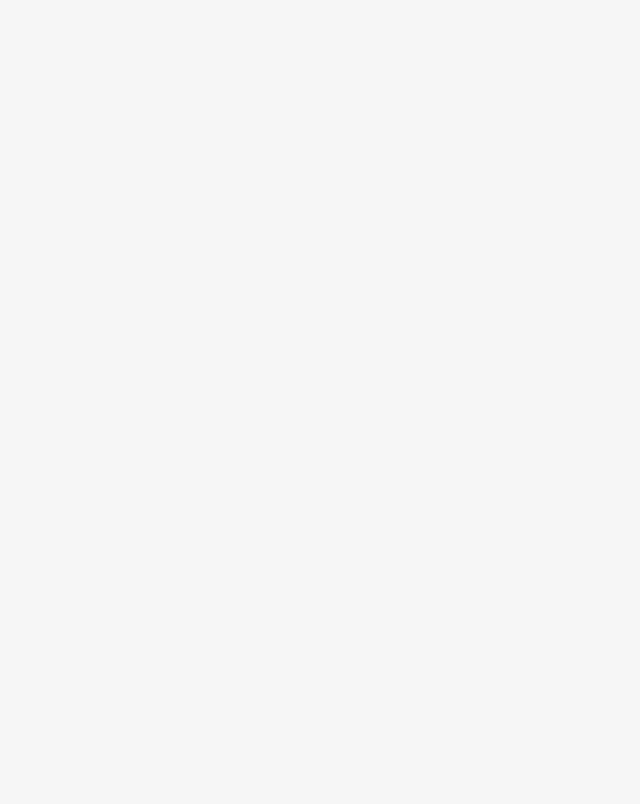
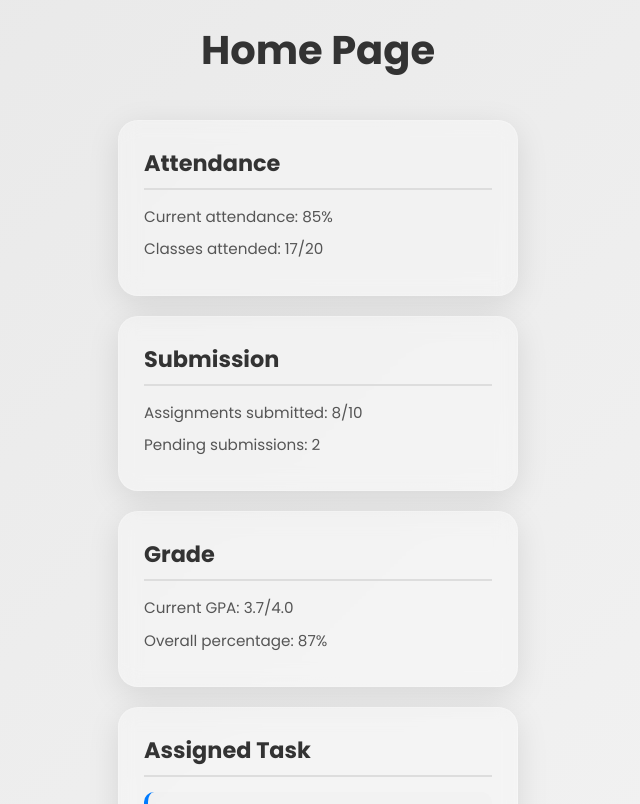
Before and after one commit to elizalsmn/CTG4-2025, a React (Create React App) app in the folder frontend/: page /HomePage in a window 1280 px wide. Before the commit this address had no page. Shown: the top 804 px of the page, without its empty margins (322-962 px from the left). Built offline with nearby package versions, Linux system fonts and the light colour scheme.

Commit message:
Routing HomePage

```diff
--- a/frontend/package.json
+++ b/frontend/package.json
@@ -8,15 +8,17 @@
     "@testing-library/react": "^16.3.0",
     "@testing-library/user-event": "^13.5.0",
     "@yudiel/react-qr-scanner": "^2.3.1",
+    "canvas-confetti": "^1.9.3",
+    "confetti": "^2.0.6",
     "react": "^19.1.1",
     "react-dom": "^19.1.1",
     "react-icons": "^5.5.0",
-    "react-router-dom": "^7.8.1",
+    "react-router-dom": "^7.8.2",
     "react-scripts": "5.0.1",
     "web-vitals": "^2.1.4"
   },
   "scripts": {
-    "start": "HTTPS=true HOST=0.0.0.0 react-scripts start",
+    "start": "react-scripts start",
     "build": "react-scripts build",
     "test": "react-scripts test",
     "eject": "react-scripts eject"
--- a/frontend/src/App.js
+++ b/frontend/src/App.js
@@ -23,6 +23,8 @@ function App() {
           <Route path="/signup2" element={<Signup2 />} />
           <Route path="/leaderboard" element={<Leaderboard />} />
           <Route path="/RedeemCoupon" element={<RedeemCoupon />}/>
+          <Route path="/leaderboard" element={<Leaderboard />} />
+          <Route path="/HomePage" element={<HomePage />}/>
         </Routes>
       </div>
     </Router>
--- /dev/null
+++ b/package.json
@@ -0,0 +1,5 @@
+{
+  "dependencies": {
+    "react-icons": "^5.5.0"
+  }
+}
```
Also changed, not shown: 2 other files (tests, documents, lock files or other folders).
